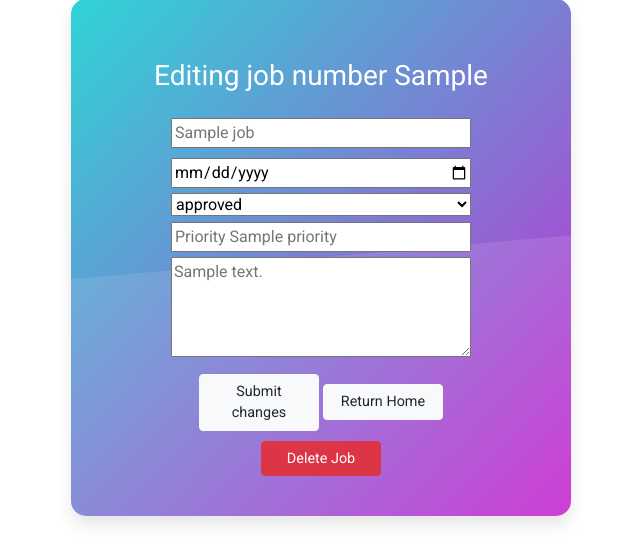
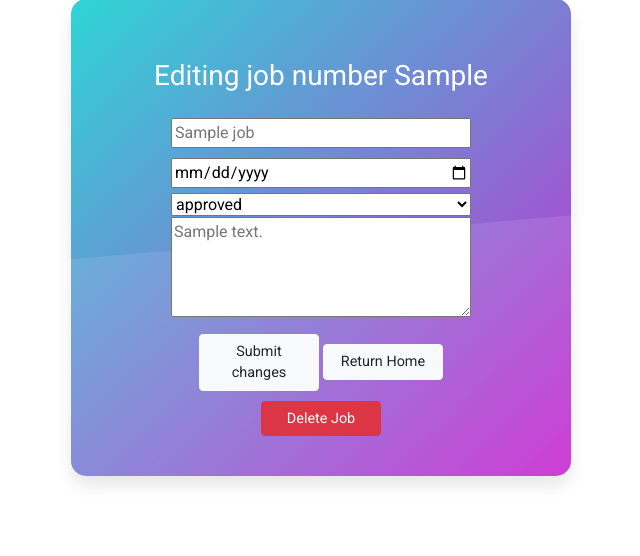
Before and after one commit to 0710160/stamp_dash, a Flask app: template templates/edit.html in a window 1280 px wide. Shown: the part 130-686 px from the top of the page, without its empty margins (319-959 px from the left). Run offline with Flask 2, Linux system fonts and the light colour scheme; the template is opened without the code that fills it: most values are stand-ins (such as "Sample title", 1, 10 or a date in 2020); data that the repository does not hold is empty; some libraries are stand-ins or nearby versions.

Commit message:
Remove priority

```diff
--- a/templates/edit.html
+++ b/templates/edit.html
@@ -32,7 +32,6 @@
                                 <option value="check_pack">Check & pack</option>
                                 <option value="dispatched">Dispatched</option>
                             </select><br>
-                            <input type="number", name="new_priority", placeholder="Priority {{ job.priority }}"><br>
                                 {% if job.notes %}
                             <textarea maxlength="249", style="height:100px;", name="notes", placeholder="{{ job.notes }}"></textarea>
                                 {% else %}
```
